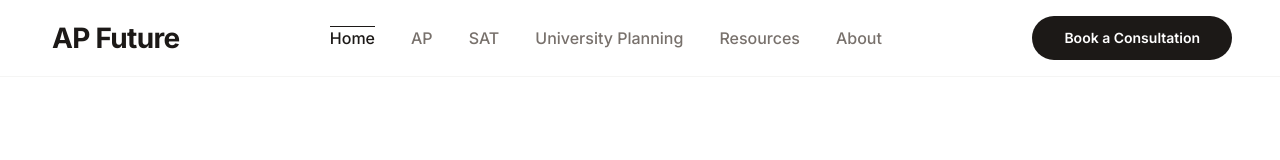
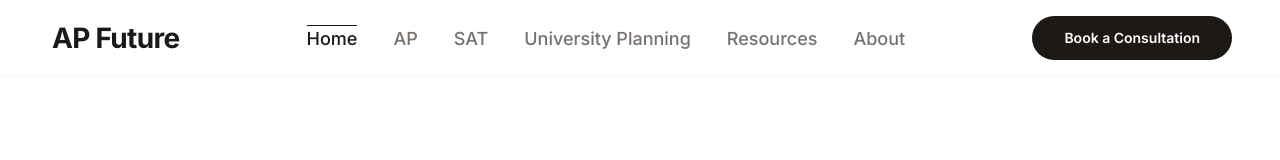
Before and after one commit to apex2012/ap-future, a React (Vite) app: page / in a window 1280 px wide. Shown: the top 160 px of the page. Built offline with nearby package versions, Linux system fonts and the light colour scheme.

Commit message:
Increase nav link font size to 18px

```diff
--- a/src/components/layout/Navigation.tsx
+++ b/src/components/layout/Navigation.tsx
@@ -19,7 +19,7 @@ export function Navigation() {
   }, [isOpen]);
 
   const linkClass = ({ isActive }: { isActive: boolean }) =>
-    `relative text-base font-medium transition-colors duration-300 ease-out ${
+    `relative text-[18px] font-medium transition-colors duration-300 ease-out ${
       isActive
         ? 'text-neutral-900'
         : 'text-neutral-500 hover:text-neutral-900'
```
